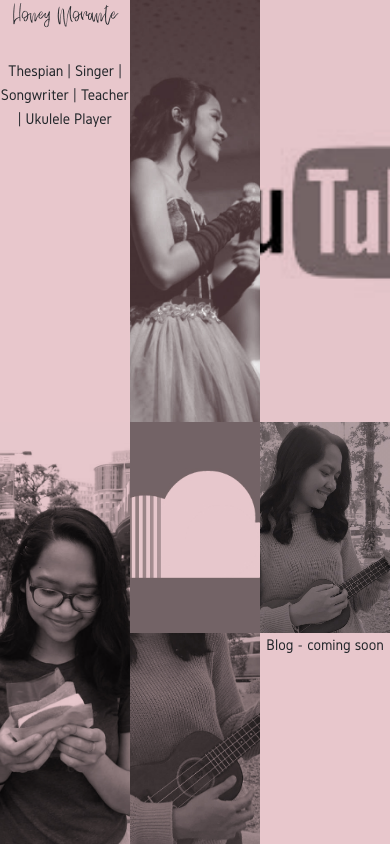
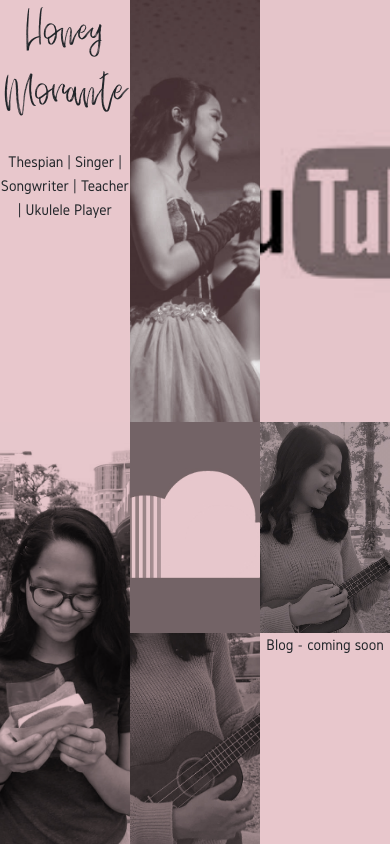
Before and after one commit to honeymorante/honeymorante.github.io, a Gatsby site: page / in a window 390 px wide. Built offline with nearby package versions, Linux system fonts and the light colour scheme; Gatsby itself is replaced by a stand-in of ours.

Commit message:
updated header title

```diff
--- a/src/scss/style.scss
+++ b/src/scss/style.scss
@@ -22,6 +22,18 @@ html, body{
       font-family: "SaltedMocha", "sans-serif";
       font-size: 5vw;
       display: block;
+
+      @media screen and (max-width: 800px) {
+          font-size: 70px;
+      }
+
+      @media screen and (max-width: 500px) {
+        font-size: 40px;
+      }
+
+      @media screen and (max-height: 500px) {
+        font-size: 40px;
+      }
     }
 
     .main-sub-title{
```
Also changed, not shown: src/css/style.css, 1 other file.
